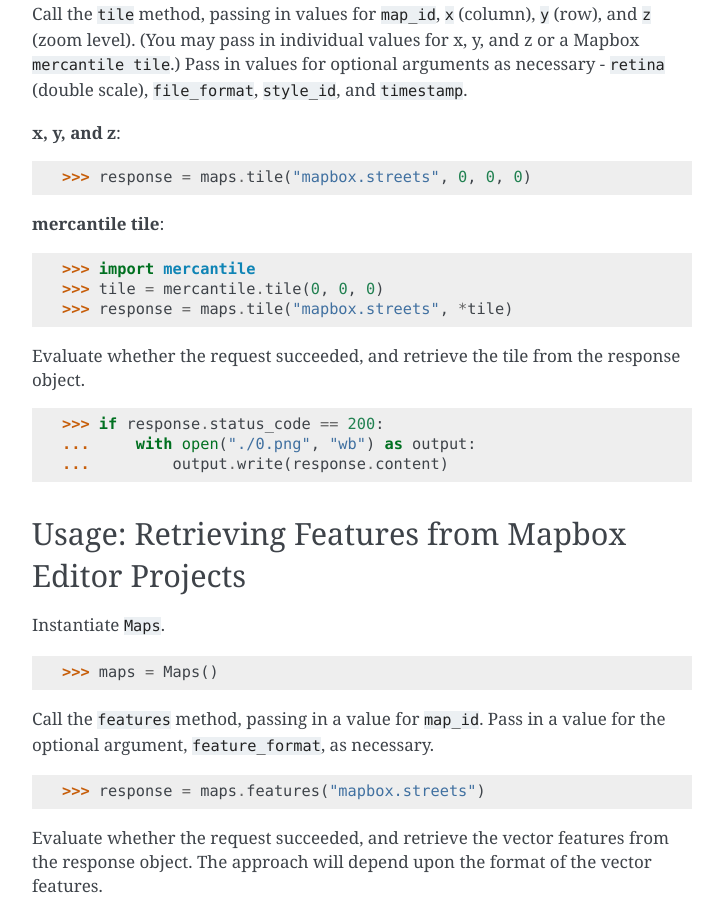
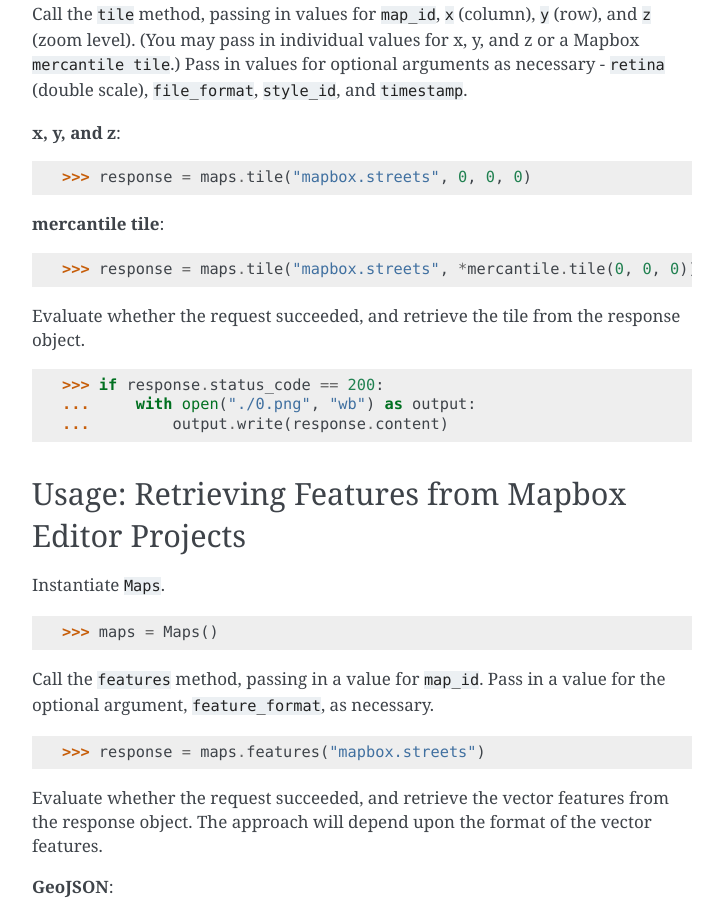
Before and after one commit to mapbox/mapbox-sdk-py, a Sphinx documentation site: the page built from docs/maps.md, in a window 1280 px wide and 900 px high, scrolled down 788 px. Shown: the whole window, without its empty margins (388-1111 px from the left). Built offline with Sphinx 7.4.7, drawn with Linux system fonts in a browser that asks for light colours.

Commit message:
Skip mercantile example

````diff
--- a/docs/maps.md
+++ b/docs/maps.md
@@ -45,9 +45,7 @@
 __mercantile tile__:
 
 ```python
->>> import mercantile
->>> tile = mercantile.tile(0, 0, 0)
->>> response = maps.tile("mapbox.streets", *tile)
+>>> response = maps.tile("mapbox.streets", *mercantile.tile(0, 0, 0))  # doctest: +SKIP
 
 ```
 
````
